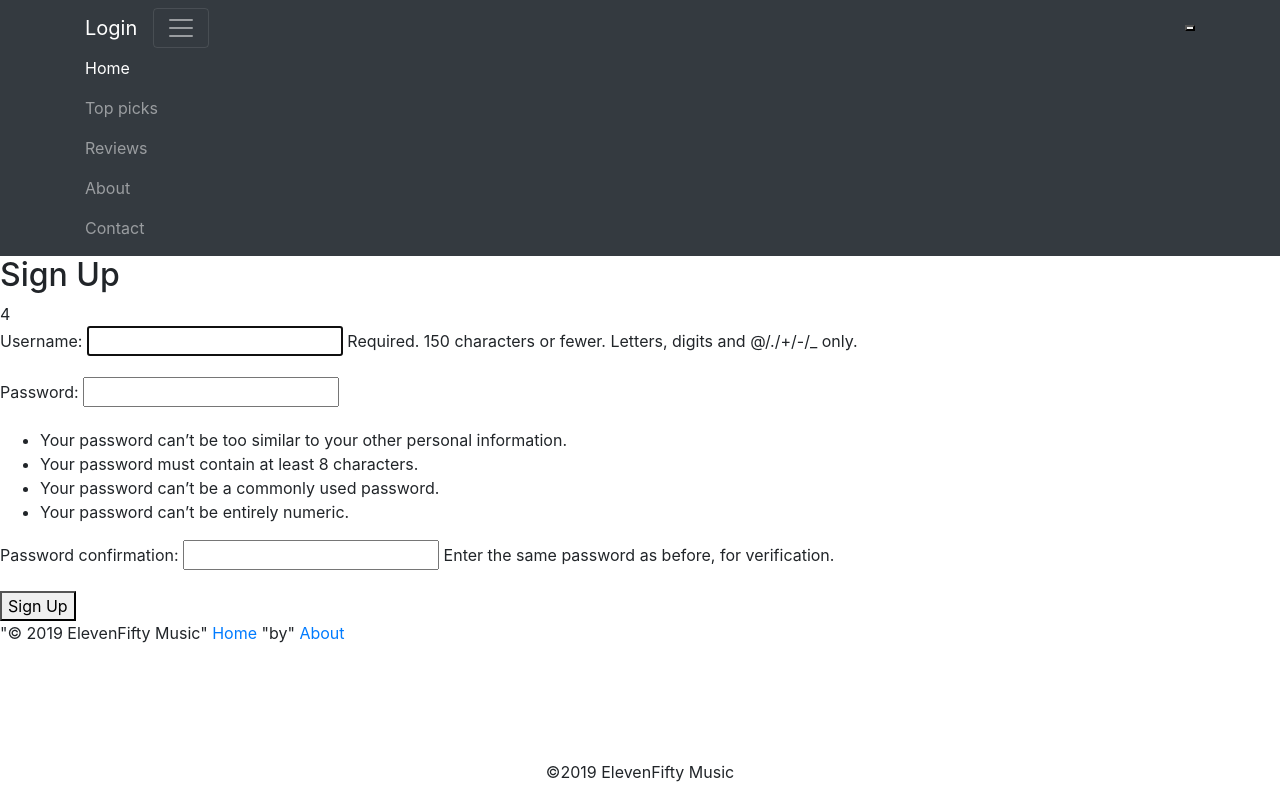
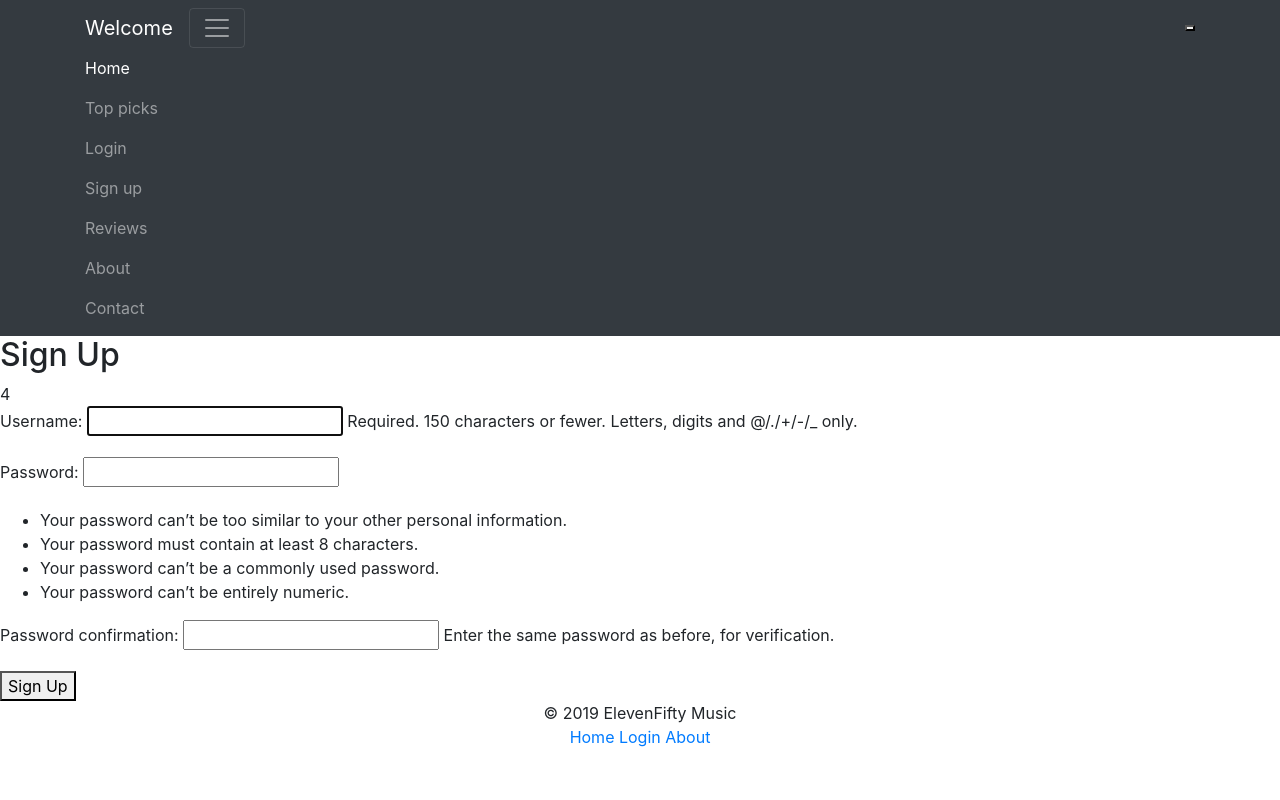
Before and after one commit to hilljtm/blue_badge_project, a Django app: page /users/signup/ in a window 1280 px wide, after a click that opens the changed part. Run offline with Django 3.2, Linux system fonts and the light colour scheme; some libraries are stand-ins or nearby versions.

Commit message:
fixed footer with links

```diff
--- a/music/main/static/styles.css
+++ b/music/main/static/styles.css
@@ -1,5 +1,5 @@
 body {
-  background: #fafafa;
+  background: #ebe7e2;
   color: #333333;
   margin-top: 5rem;
 }
@@ -32,8 +32,10 @@
     footer {
  position: absolute;
  bottom: 0;
- width: 100%;
+ display: inline;
+ margin-right: 1em;
 }
+
 
 
 .content-section {
--- a/music/main/templates/partials/_footer.html
+++ b/music/main/templates/partials/_footer.html
@@ -1,17 +1,13 @@
 <!-- footer -->
-<div class="fixed-bottom">
+<div class="my_footer">
 <div id="my_footer">
 <div class="row leg-room">
     <div class="col-md-12 text-center">
-        <p class="monospaced">
-            &copy;2019 ElevenFifty Music
+<p>
+ &copy; 2019 ElevenFifty Music
+    <br>
+    <a href="#">Home</a>  <a href="{% url 'login' %}">Login</a>  <a href="https://twitter.com">About</a>
     </div>
 </div>
 </div>
 </div>
-<footer class="blog-footer">
-<p>
-"&copy; 2019 ElevenFifty Music"
-<a href="https://google.com/">Home</a>
-"by"
-<a href="https://twitter.com">About</a>
--- a/music/main/templates/partials/_navbar.html
+++ b/music/main/templates/partials/_navbar.html
@@ -1,6 +1,6 @@
 <nav class="navbar navbar-hide navbar-dark bg-dark static-top">
   <div class="container">
-    <a class="navbar-brand" href="#">Login</a>
+    <a class="navbar-brand" href="#">Welcome</a>
     <button class="navbar-toggler"  type="button" data-toggle="collapse" data-target="#navbarResponsive" aria-controls="navbarResponsive"
       aria-expanded="True" aria-label="Toggle navigation">
       <span class="navbar-toggler-icon"></span>
@@ -17,6 +17,12 @@
           <a class="nav-link" href="#">Top picks</a>
         </li>
         <li class="nav-item">
+          <a class="nav-link" href="{% url 'login' %}">Login</a>
+        </li>
+        <li class="nav-item">
+          <a class="nav-link" href="{% url 'signup' %}">Sign up</a>
+        </li>
+        <li class="nav-item">
           <a class="nav-link" href="#">Reviews</a>
         </li>
         <li class="nav-item">
```
Also changed, not shown: music/main/templates/pages/home.html (+11 -6 lines).
